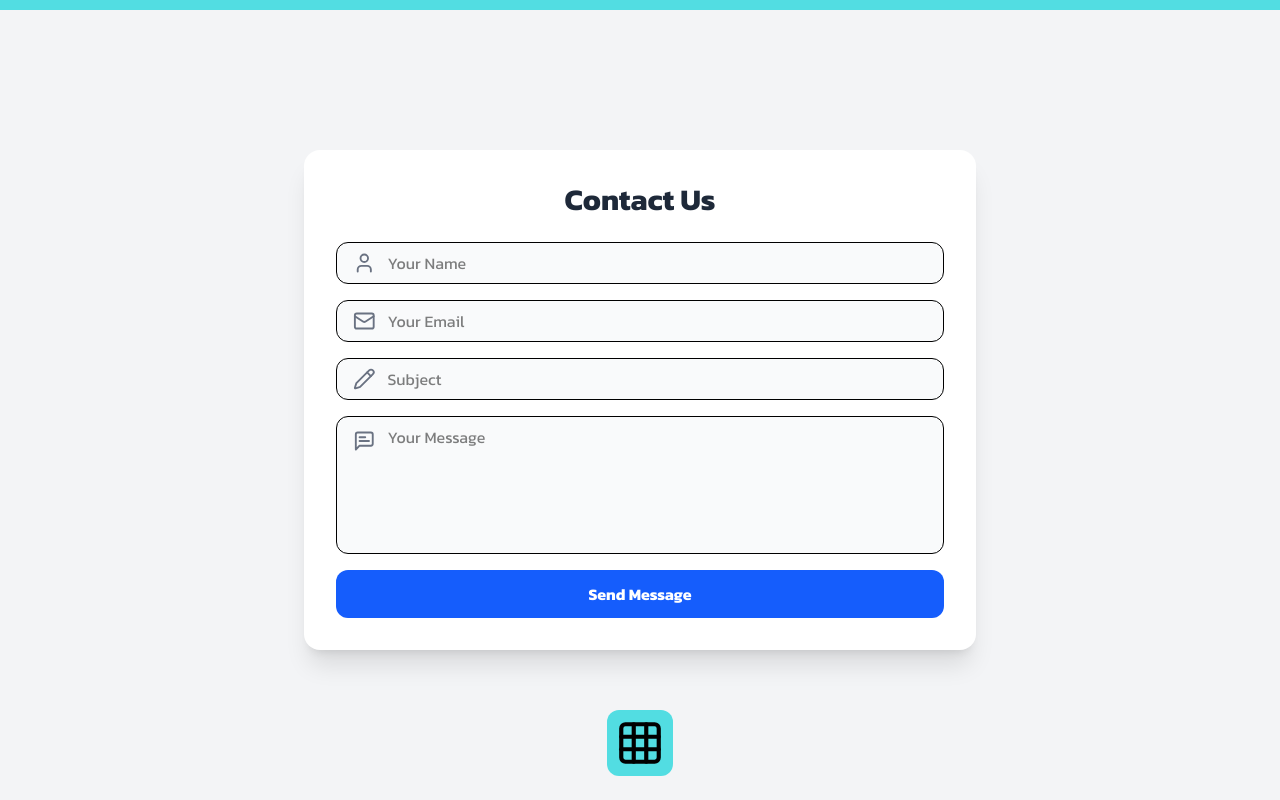
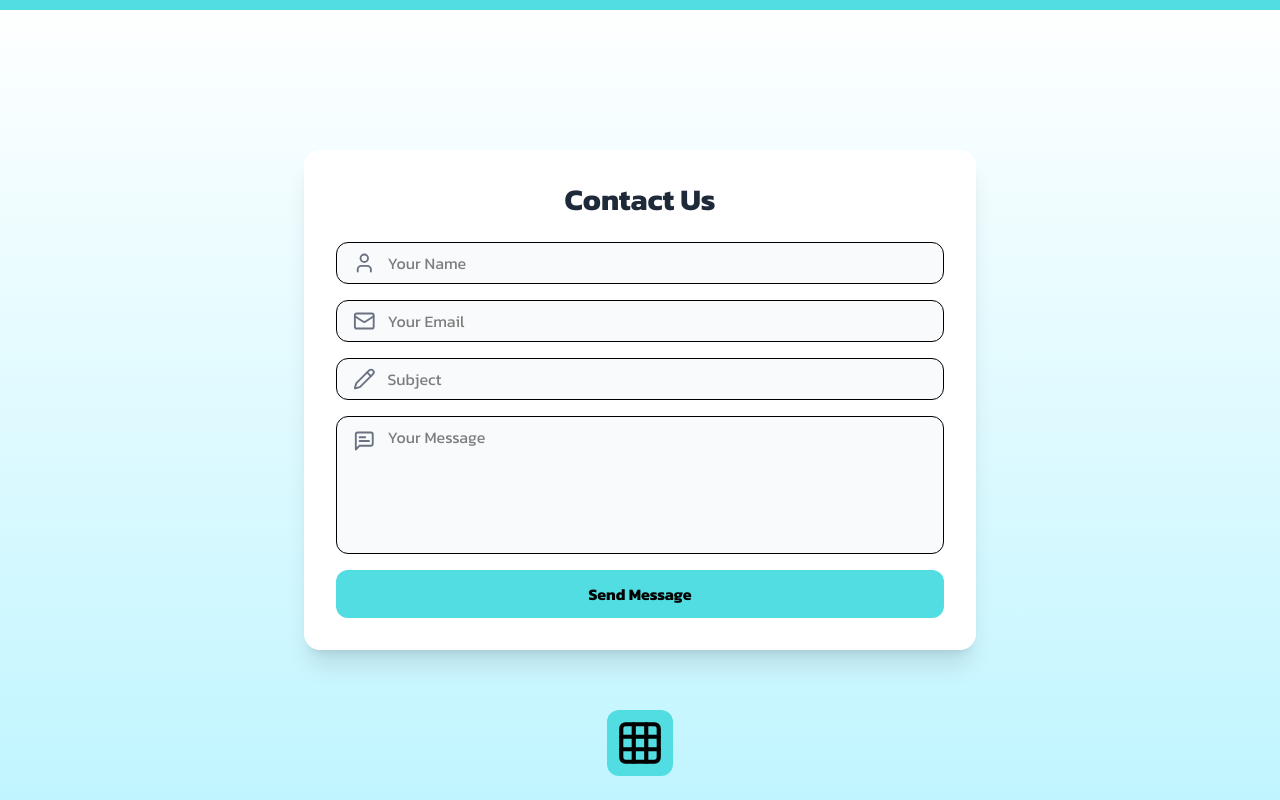
Before and after one commit to Rakibjrb/personal-portfolio-frontend, a Next.js app: page /contact in a window 1280 px wide. Shown: the top 800 px of the page. Built offline with nearby package versions, Linux system fonts and the light colour scheme.

Commit message:
changed banner background and contact page background

```diff
--- a/src/app/(main_layout)/contact/page.tsx
+++ b/src/app/(main_layout)/contact/page.tsx
@@ -12,8 +12,3 @@ export default function ContactPage() {
     </div>
   );
 }
-
-// name: { type: String, required: true },
-// email: { type: String, required: true },
-// subject: { type: String, required: true },
-// message: { type: String, required: true },
--- a/src/app/custom.css
+++ b/src/app/custom.css
@@ -4,7 +4,7 @@ body {
 }
 
 .banner {
-  background: linear-gradient(#ffffff, #0000000c);
+  background: linear-gradient(#ffffff, #c0f5ff);
 }
 
 .text-color-primary {
--- a/src/components/ui/contact/Contact.tsx
+++ b/src/components/ui/contact/Contact.tsx
@@ -5,6 +5,7 @@
 import { useForm } from "react-hook-form";
 import { Mail, User, MessageSquareText, Pencil } from "lucide-react";
 import { TbFidgetSpinner } from "react-icons/tb";
+import Motion from "@/components/common/Motion";
 
 type FormData = {
   name: string;
@@ -28,7 +29,8 @@ export default function ContactPage() {
   };
 
   return (
-    <div className="min-h-screen bg-gray-100 flex items-center justify-center p-6">
+    <Motion initial={{ opacity: 0, y: 50 }} inView={{ opacity: 1, y: 0 }}>
+      <div className="min-h-screen bg-gradient-to-b from-[#fff] to-[#c0f5ff] flex items-center justify-center p-6">
         <div className="w-full max-w-2xl bg-white shadow-xl rounded-2xl p-8 space-y-6">
           <h2 className="text-3xl font-bold text-gray-800 text-center">
             Contact Us
@@ -66,7 +68,9 @@ export default function ContactPage() {
               />
             </div>
             {errors.email && (
-            <p className="text-sm text-red-500 ml-2">{errors.email.message}</p>
+              <p className="text-sm text-red-500 ml-2">
+                {errors.email.message}
+              </p>
             )}
 
             {/* Subject */}
@@ -104,7 +108,7 @@ export default function ContactPage() {
             <button
               type="submit"
               disabled={isSubmitting}
-            className="w-full bg-blue-600 hover:bg-blue-700 text-white font-semibold py-3 rounded-xl transition-all"
+              className="w-full bg-[#52dde2] hover:bg-[#89fbff] text-black font-semibold py-3 rounded-xl transition-all duration-300 cursor-pointer"
             >
               {isSubmitting ? (
                 <div className="flex justify-center">
@@ -117,5 +121,6 @@ export default function ContactPage() {
           </form>
         </div>
       </div>
+    </Motion>
   );
 }
```
Lines whose indentation alone changed are shown as unchanged.
